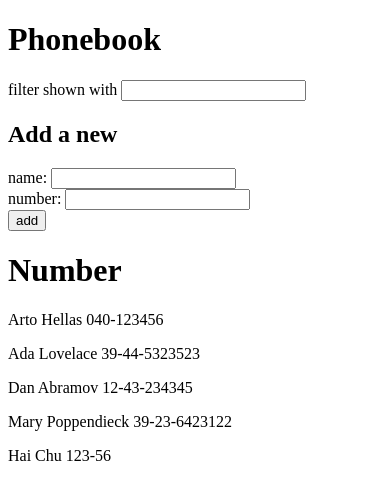
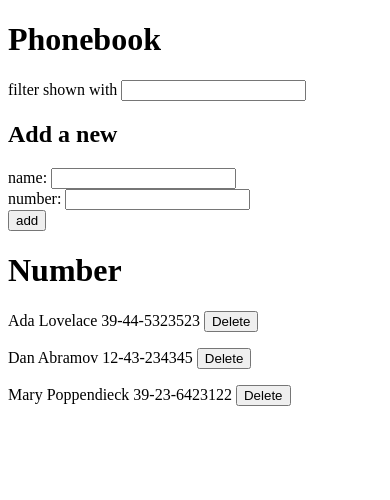
Before and after one commit to haidchu/fullstack-open-2023, a React (Vite) app in the folder part2/phonebook/: page / in a window 390 px wide. Shown: the top 500 px of the page. Built offline with nearby package versions, Linux system fonts and the light colour scheme; data requests are answered from the project's data file.

Commit message:
added ex 2.14: the phonebook step 9

```diff
--- a/part2/phonebook/db.json
+++ b/part2/phonebook/db.json
@@ -1,10 +1,5 @@
 {
   "persons": [
-    {
-      "name": "Arto Hellas",
-      "number": "040-123456",
-      "id": 1
-    },
     {
       "name": "Ada Lovelace",
       "number": "39-44-5323523",
@@ -19,11 +14,6 @@
       "name": "Mary Poppendieck",
       "number": "39-23-6423122",
       "id": 4
-    },
-    {
-      "name": "Hai Chu",
-      "number": "123-56",
-      "id": 5
     }
   ]
 }
--- a/part2/phonebook/src/App.jsx
+++ b/part2/phonebook/src/App.jsx
@@ -40,6 +40,15 @@ const App = () => {
         };
         postData();
     };
+    const deletePerson = (id) => {
+        const person = persons.find((person) => person.id === id);
+        if (window.confirm(`Delete ${person.name}?`)) {
+            PersonService.deletePerson(id).then((response) => {
+                setPersons(persons.filter((person) => person.id !== id));
+                setFiltered(persons.filter((person) => person.id !== id));
+            });
+        }
+    };
     const handleNameChange = (event) => {
         setNewName(event.target.value);
     };
@@ -68,7 +77,7 @@ const App = () => {
                 handleNumberChange={handleNumberChange}
                 addPerson={addPerson}
             />
-            <ListPerson persons={filtered} />
+            <ListPerson persons={filtered} handleDelete={deletePerson} />
         </div>
     );
 };
--- a/part2/phonebook/src/components/listPerson/ListPerson.jsx
+++ b/part2/phonebook/src/components/listPerson/ListPerson.jsx
@@ -1,17 +1,20 @@
 import Person from "./Person";
 
 const ListPerson = (props) => {
-    const { persons } = props;
+    const { persons, handleDelete } = props;
     return (
         <div>
             <h1>Number</h1>
-            {persons.map((person) => {
+            {persons.map((person, index) => {
                 return (
-                    <Person
-                        key={person.name}
-                        name={person.name}
-                        number={person.number}
-                    />
+                    <div key={person.name}>
+                        <Person
+                            id={person.id}
+                            name={person.name}
+                            number={person.number}
+                            handleDelete={handleDelete}
+                        />
+                    </div>
                 );
             })}
         </div>
--- a/part2/phonebook/src/components/listPerson/Person.jsx
+++ b/part2/phonebook/src/components/listPerson/Person.jsx
@@ -1,9 +1,10 @@
 const Person = (props) => {
-    const { name, number } = props;
+    const { id, name, number, handleDelete } = props;
     return (
         <div>
             <p>
-                {name} {number}
+                {name} {number} {" "}
+                <button onClick={() => handleDelete(id)}>Delete</button>
             </p>
         </div>
     );
--- a/part2/phonebook/src/services/persons.js
+++ b/part2/phonebook/src/services/persons.js
@@ -1,14 +1,18 @@
 import axios from "axios";
 const baseUrl = "http://localhost:3001/persons";
 
-const getAll = async function () {
+const getAll = async () => {
     const response = await axios.get(baseUrl);
     return response.data;
 };
 
-const create = async function (data) {
+const create = async (data) => {
     const response = await axios.post(baseUrl, data);
     return response.data;
 };
 
-export default { getAll, create };
+const deletePerson = async (id) => {
+    const response = await axios.delete(`${baseUrl}/${id}`);
+    return response.data;
+};
+export default { getAll, create, deletePerson };
```
